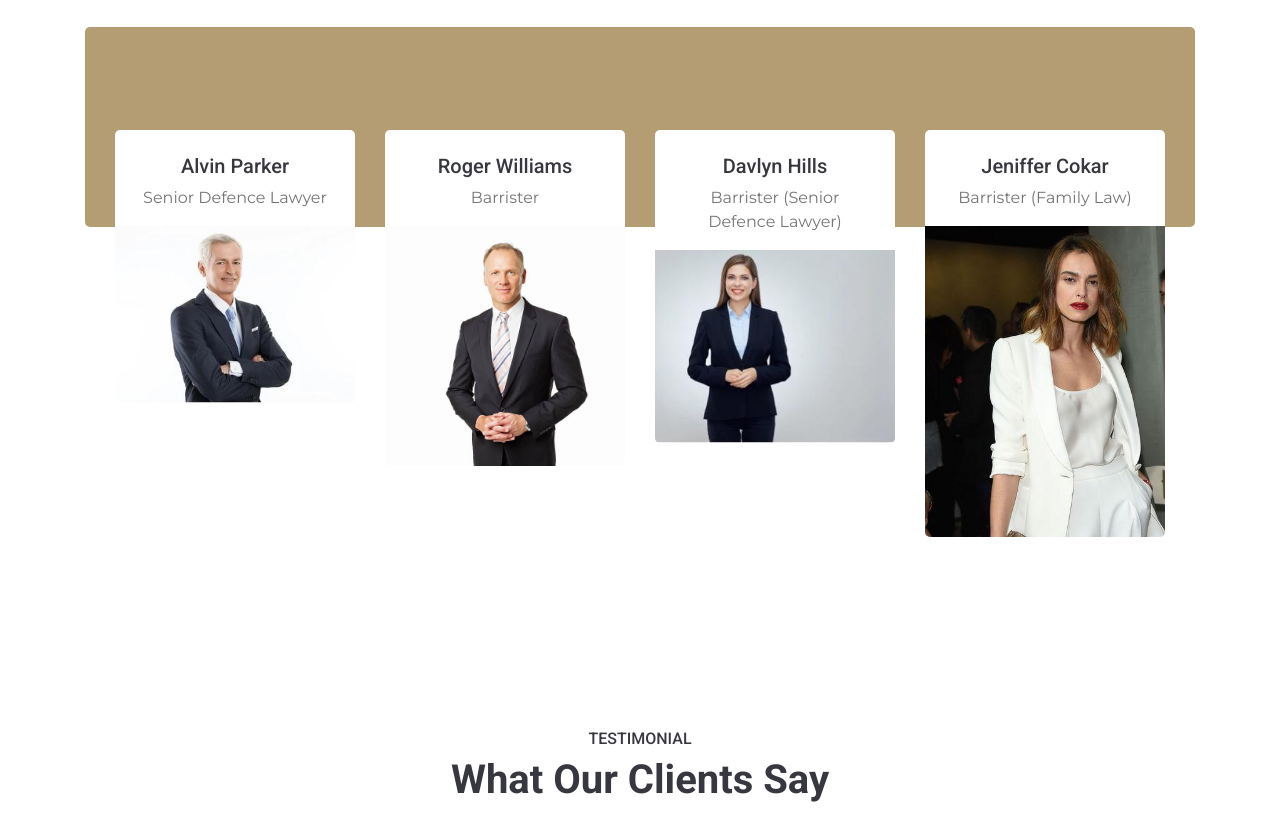
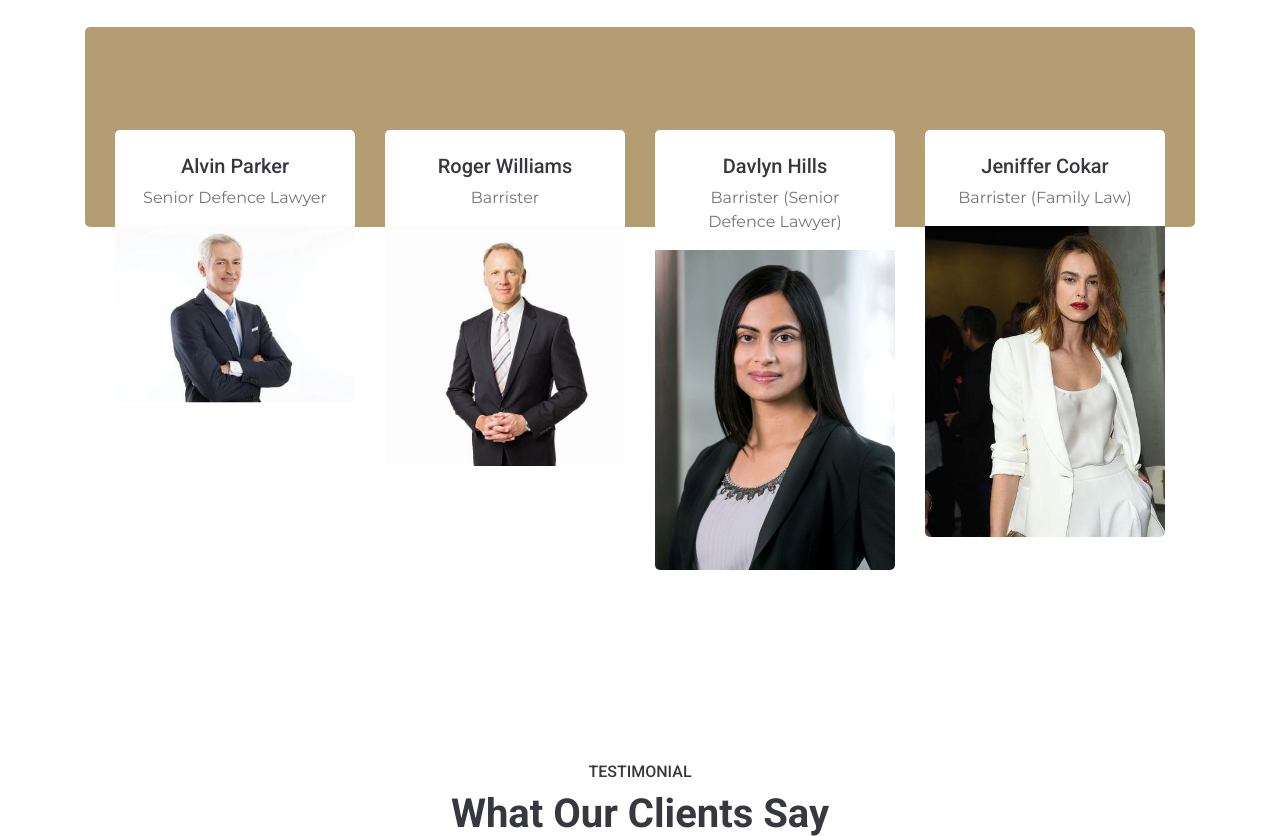
Before and after one commit to badassboy/bigtasklawfirm, a PHP site: page / in a window 1280 px wide. Shown: the part 4267-5103 px from the top of the page. Run offline with PHP 8.4, Linux system fonts and the light colour scheme; some libraries are stand-ins or nearby versions.

Commit message:
changed davlyn picture

```diff
--- a/index.php
+++ b/index.php
@@ -270,7 +270,7 @@ include("topbar.php");
                             <h5 class="mb-2 px-4">Davlyn Hills</h5>
                             <p class="mb-3 px-4">Barrister (Senior Defence Lawyer)</p>
                             <div class="team-img position-relative">
-                                <img class="img-fluid" src="img/third.jpg" alt="">
+                                <img class="img-fluid" src="img/davlyn.jpeg" alt="">
                                 <div class="team-social">
                                     <a class="btn btn-outline-light btn-square mx-1" href="#"><i class="fab fa-twitter"></i></a>
                                     <a class="btn btn-outline-light btn-square mx-1" href="#"><i class="fab fa-facebook-f"></i></a>
--- a/team.php
+++ b/team.php
@@ -61,7 +61,7 @@
                             <h5 class="mb-2 px-4">Davlyn Hills</h5>
                             <p class="mb-3 px-4">Barrister (Senior Defence Lawyer)</p>
                             <div class="team-img position-relative">
-                                <img class="img-fluid" src="img/third.jpg" alt="">
+                                <img class="img-fluid" src="img/davlyn.jpeg" alt="">
                                 <div class="team-social">
                                     <a class="btn btn-outline-light btn-square mx-1" href="#"><i class="fab fa-twitter"></i></a>
                                     <a class="btn btn-outline-light btn-square mx-1" href="#"><i class="fab fa-facebook-f"></i></a>
```
Also changed, not shown: img/davlyn.jpeg (added).
